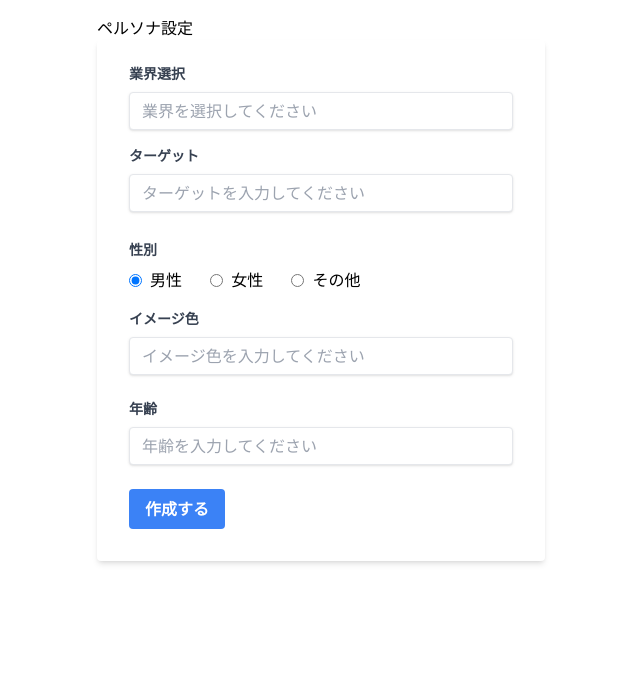
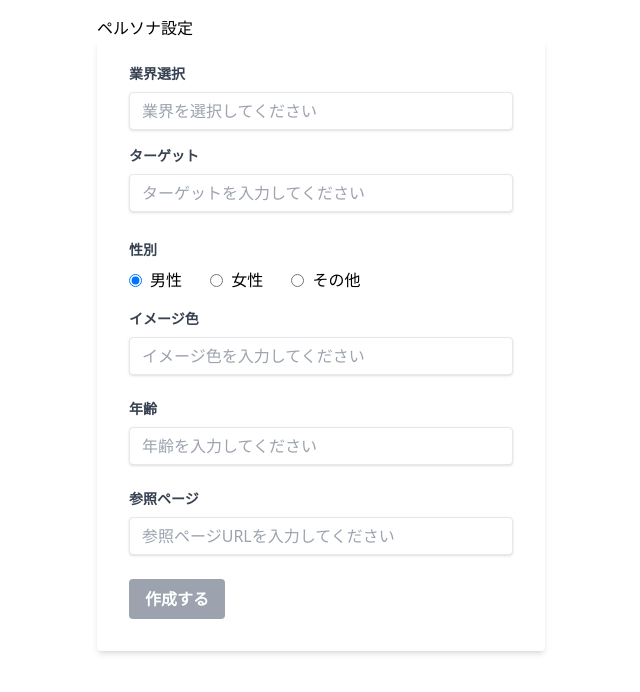
Before and after one commit to dguchi/ai_hackathon, a plain HTML site: page templates/index.html in a window 1280 px wide. Shown: the whole page, without its empty margins (319-959 px from the left). Drawn offline with nearby package versions, Linux system fonts and the light colour scheme.

Commit message:
ボタンの非活性状態を追加

```diff
--- a/templates/index.html
+++ b/templates/index.html
@@ -8,7 +8,7 @@
 <body>
     <div class="max-w-md mx-auto my-4">
         ペルソナ設定
-        <form class="bg-white shadow-md rounded px-8 pt-6 pb-8 mb-4" action="/submit" method="post">
+        <form id="my-form" class="bg-white shadow-md rounded px-8 pt-6 pb-8 mb-4" action="/submit" method="post">
             <div class="mb-4">
                 <label class="block text-gray-700 text-sm font-bold mb-2" for="industry">
                     業界選択
@@ -105,15 +105,60 @@
                     name="age"
                 >
             </div>
+            <div class="mb-6">
+                <label class="block text-gray-700 text-sm font-bold mb-2">
+                    参照ページ
+                </label>
+                <input
+                    class="shadow appearance-none border rounded w-full py-2 px-3 text-gray-700 leading-tight focus:outline-none focus:shadow-outline"
+                    id="url"
+                    type="text"
+                    placeholder="参照ページURLを入力してください"
+                    name="url"
+                >
+            </div>
             <div class="flex items-center justify-between">
                 <button
+                    id="submit-btn"
                     class="bg-blue-500 hover:bg-blue-700 text-white font-bold py-2 px-4 rounded focus:outline-none focus:shadow-outline"
                     type="submit"
+                    disabled
                 >
                 作成する
                 </button>
             </div>
         </form>
     </div>
+    <script>
+        document.addEventListener('DOMContentLoaded', (event) => {
+            const form = document.getElementById('my-form');
+            const inputs = form.querySelectorAll('input');
+            const submitBtn = document.getElementById('submit-btn');
+
+            function checkInputs() {
+                let allFilled = true;
+                inputs.forEach(input => {
+                    if (input.value.trim() === '') {
+                        allFilled = false;
+                    }
+                });
+
+                submitBtn.disabled = !allFilled;
+                if (allFilled) {
+                    submitBtn.classList.remove('bg-gray-400', 'cursor-not-allowed');
+                    submitBtn.classList.add('bg-blue-500', 'hover:bg-blue-700', 'cursor-pointer');
+                } else {
+                    submitBtn.classList.add('bg-gray-400', 'cursor-not-allowed');
+                    submitBtn.classList.remove('bg-blue-500', 'hover:bg-blue-700', 'cursor-pointer');
+                }
+            }
+
+            inputs.forEach(input => {
+                input.addEventListener('input', checkInputs);
+            });
+
+            checkInputs();
+        });
+    </script>
 </body>
 </html>
```
